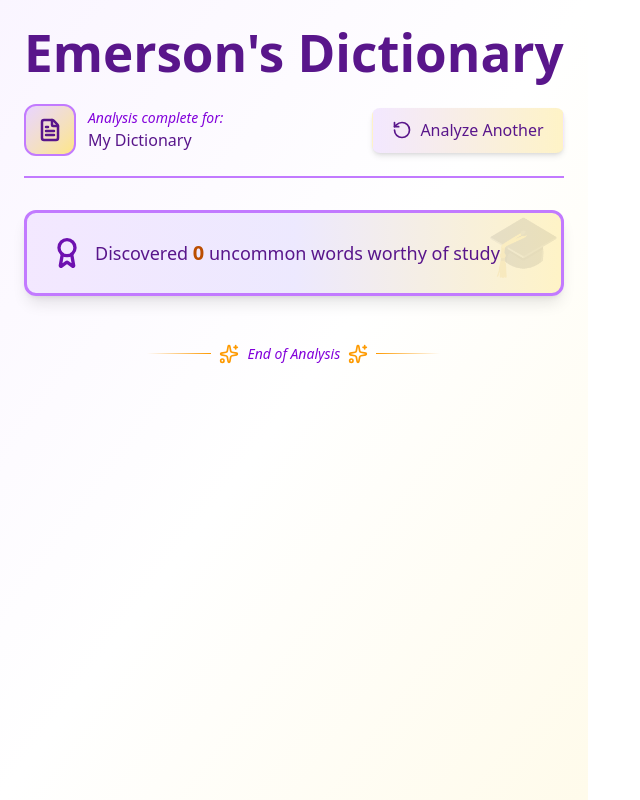
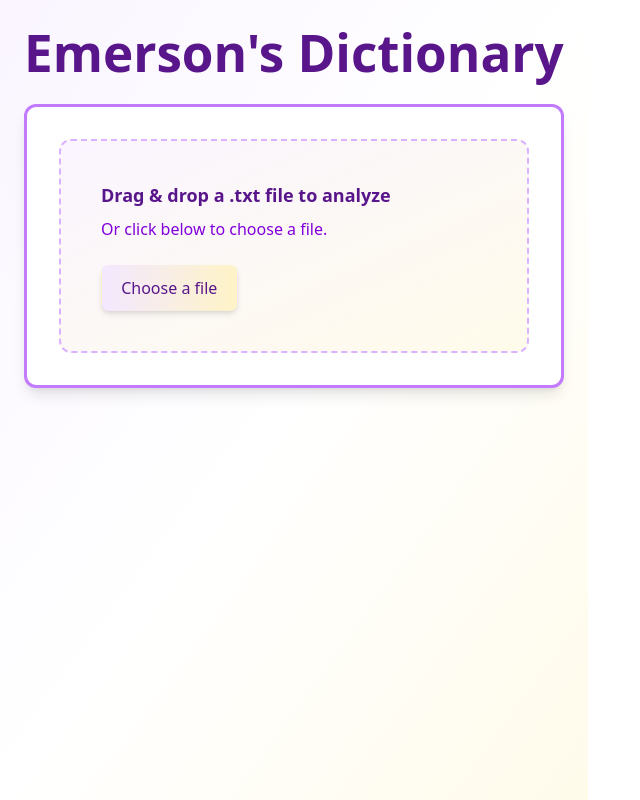
Before and after one commit to emersoncortazar/emerson-dictionary, a React (Vite) app in the folder web/: page / in a window 1280 px wide. Shown: the whole page, without its empty margins (0-640 px from the left). Built offline with nearby package versions, Linux system fonts and the light colour scheme.

Commit message:
Change UI to add drag / drop feature + scan for new words

```diff
--- a/web/src/App.tsx
+++ b/web/src/App.tsx
@@ -1,28 +1,151 @@
-import { useState, useMemo } from "react";
+import { useMemo, useRef, useState } from "react";
 import { ResultsDisplay } from "./components/ResultsDisplay";
 import type { UncommonWord } from "./types";
 
-// Import dictionary data directly from the local file
-// NOTE: If this import fails, run the Python script to generate the file!
+// Your dictionary JSON (word -> { definition, ... })
 import dictionaryData from "./emerson_dictionary.json";
 
+type DictEntry = {
+  definition?: string;
+};
+
+// Small, practical stopword list so we don’t “discover” junk like “between”, “within”, etc.
+const STOPWORDS = new Set([
+  "a","an","and","are","as","at","be","been","but","by","can","could","did","do","does",
+  "for","from","had","has","have","he","her","hers","him","his","how","i","if","in","into",
+  "is","it","its","just","like","may","me","might","more","most","my","no","not","of","on",
+  "one","or","our","out","said","she","should","so","some","than","that","the","their","them",
+  "then","there","these","they","this","to","too","up","us","was","we","were","what","when",
+  "where","which","who","will","with","would","you","your"
+]);
+
+function escapeRegExp(s: string) {
+  return s.replace(/[.*+?^${}()|[\]\\]/g, "\\$&");
+}
+
+function tokenize(text: string): string[] {
+  return text.toLowerCase().match(/[a-z]+(?:'[a-z]+)?/g) ?? [];
+}
+
+function extractExampleSentence(text: string, word: string): string {
+  const lower = text.toLowerCase();
+  const w = word.toLowerCase();
+
+  const idx = lower.search(new RegExp(`\\b${escapeRegExp(w)}\\b`, "i"));
+  if (idx === -1) return "No example found in your text.";
+
+  // Find sentence-ish boundaries around the match
+  let start = idx;
+  while (start > 0) {
+    const ch = text[start - 1];
+    if (ch === "." || ch === "!" || ch === "?" || ch === "\n") break;
+    start--;
+  }
+
+  let end = idx;
+  while (end < text.length) {
+    const ch = text[end];
+    if (ch === "." || ch === "!" || ch === "?" || ch === "\n") {
+      end++;
+      break;
+    }
+    end++;
+  }
+
+  const sentence = text.slice(start, end).trim();
+  return sentence.length > 0 ? sentence : "No example found in your text.";
+}
+
 export default function App() {
-  const [fileName] = useState("My Dictionary");
+  const [mode, setMode] = useState<"upload" | "results">("upload");
+  const [fileName, setFileName] = useState<string>("");
+  const [uploadedText, setUploadedText] = useState<string>("");
 
-  // Convert the dictionary object { word: { ...details } }
-  // into the array format the UI expects [ { word, ...details } ]
-  const results: UncommonWord[] = useMemo(() => {
-    return Object.entries(dictionaryData).map(([word, details]: [string, any]) => ({
-      word: word,
-      definition: details.definition || "No definition available",
-      exampleFromText: details.example || "No example available",
-    }));
+  const fileInputRef = useRef<HTMLInputElement | null>(null);
+
+  // Dictionary lookup (lowercased keys) so we can enrich detected words when possible
+  const dictMap = useMemo(() => {
+    const raw = dictionaryData as Record<string, DictEntry>;
+    const m = new Map<string, string>();
+    for (const [word, entry] of Object.entries(raw)) {
+      m.set(word.toLowerCase(), entry.definition || "No definition available");
+    }
+    return m;
   }, []);
 
-  const onReset = () => {
-    // Placeholder for future reset logic
-    console.log("Reset clicked");
-  };
+  /**
+   * KEY CHANGE:
+   * We now detect "uncommon-ish" words FROM THE UPLOADED TEXT,
+   * rather than intersecting with your existing dictionary.
+   *
+   * Heuristic:
+   * - keep alphabetical tokens
+   * - filter stopwords
+   * - length >= 8 (tweakable)
+   * - rank rarer first (lower count), then longer
+   */
+  const results: UncommonWord[] = useMemo(() => {
+    if (!uploadedText) return [];
+
+    const tokens = tokenize(uploadedText);
+
+    const counts = new Map<string, number>();
+    for (const t of tokens) counts.set(t, (counts.get(t) ?? 0) + 1);
+
+    const candidates = [...counts.entries()]
+      .filter(([w]) => {
+        if (STOPWORDS.has(w)) return false;
+        if (w.length < 8) return false; // tweak to 7/9 if you want
+        return true;
+      })
+      .sort((a, b) => {
+        const [wa, ca] = a;
+        const [wb, cb] = b;
+        // rarer first
+        if (ca !== cb) return ca - cb;
+        // longer first
+        if (wa.length !== wb.length) return wb.length - wa.length;
+        // alphabetical
+        return wa.localeCompare(wb);
+      })
+      .slice(0, 75);
+
+    return candidates.map(([word]) => {
+      const def = dictMap.get(word.toLowerCase()) ?? "Not in your dictionary yet.";
+      return {
+        word,
+        definition: def,
+        exampleFromText: extractExampleSentence(uploadedText, word),
+      };
+    });
+  }, [uploadedText, dictMap]);
+
+  async function handleFile(file: File) {
+    const text = await file.text();
+    setUploadedText(text);
+    setFileName(file.name);
+    setMode("results");
+  }
+
+  function onReset() {
+    setUploadedText("");
+    setFileName("");
+    setMode("upload");
+    if (fileInputRef.current) fileInputRef.current.value = "";
+  }
+
+  function onDrop(e: React.DragEvent<HTMLDivElement>) {
+    e.preventDefault();
+    const file = e.dataTransfer.files?.[0];
+    if (!file) return;
+
+    if (!file.name.toLowerCase().endsWith(".txt")) {
+      alert("Please drop a .txt file.");
+      return;
+    }
+
+    void handleFile(file);
+  }
 
   return (
     <div className="min-h-screen bg-gradient-to-br from-purple-50 via-white to-amber-50 p-6">
@@ -31,7 +154,46 @@ export default function App() {
           Emerson&apos;s Dictionary
         </h1>
 
-        <ResultsDisplay results={results} fileName={fileName} onReset={onReset} />
+        {mode === "upload" ? (
+          <div className="border-3 border-purple-400 rounded-xl bg-white shadow-lg p-8">
+            <div
+              onDragOver={(e) => e.preventDefault()}
+              onDrop={onDrop}
+              className="border-2 border-dashed border-purple-300 rounded-xl p-10 bg-gradient-to-br from-purple-50 to-amber-50"
+            >
+              <p className="text-purple-900 text-lg font-semibold mb-2">
+                Drag &amp; drop a .txt file to analyze
+              </p>
+              <p className="text-purple-700 mb-6">
+                Or click below to choose a file.
+              </p>
+
+              <input
+                ref={fileInputRef}
+                type="file"
+                accept=".txt"
+                className="hidden"
+                onChange={(e) => {
+                  const f = e.target.files?.[0];
+                  if (f) void handleFile(f);
+                }}
+              />
+
+              <button
+                className="px-5 py-3 text-purple-900 bg-gradient-to-r from-purple-100 to-amber-100 hover:from-purple-200 hover:to-amber-200 rounded-xl border-2 border-purple-400 shadow-md hover:shadow-lg transition-all"
+                onClick={() => fileInputRef.current?.click()}
+              >
+                Choose a file
+              </button>
+            </div>
+          </div>
+        ) : (
+          <ResultsDisplay
+            results={results}
+            fileName={fileName || "Uploaded Text"}
+            onReset={onReset}
+          />
+        )}
       </div>
     </div>
   );
--- /dev/null
+++ b/web/src/emerson_dictionary.json
@@ -0,0 +1,92 @@
+{
+  "rutty": {
+    "definition": "full of ruts",
+    "example": "The boys walked down the dark rutty road.",
+    "source_pdf": "C:\\projects\\books\\east_of_eden.pdf"
+  },
+  "pullets": {
+    "definition": "flesh of a medium-sized young chicken suitable for frying",
+    "example": "We don’t have any pullets.",
+    "source_pdf": "C:\\projects\\books\\east_of_eden.pdf"
+  },
+  "bewilderingly": {
+    "definition": "in a bewildering and confusing manner",
+    "example": "She was angry at\nhim, but she was also bewilderingly lonely, Aron hadn’t ever run away from her before.",
+    "source_pdf": "C:\\projects\\books\\east_of_eden.pdf"
+  },
+  "pleadingly": {
+    "definition": "in a beseeching manner",
+    "example": "”\nFaye spoke pleadingly, “Why don’t we go now?",
+    "source_pdf": "C:\\projects\\books\\east_of_eden.pdf"
+  },
+  "rasped": {
+    "definition": "scrape with a rasp",
+    "example": "”\nThe dry earth was ticking under the sun and the crickets rasped.",
+    "source_pdf": "C:\\projects\\books\\east_of_eden.pdf"
+  },
+  "coquetry": {
+    "definition": "playful behavior intended to arouse sexual interest",
+    "example": "The men had their lodges, their clubs, their whorehouses; the women nothing but the\nAltar Guild and the mincing coquetry of the minister until Dessie came along.",
+    "source_pdf": "C:\\projects\\books\\east_of_eden.pdf"
+  },
+  "sharkskin": {
+    "definition": "a smooth crisp fabric",
+    "example": "The Liberty Belles could parade in white caps and uniforms of white\nsharkskin.",
+    "source_pdf": "C:\\projects\\books\\east_of_eden.pdf"
+  },
+  "geniality": {
+    "definition": "a disposition to be friendly and approachable (easy to talk to)",
+    "example": "”\nJoe sensed a mild geniality in her and it made him feel good.",
+    "source_pdf": "C:\\projects\\books\\east_of_eden.pdf"
+  },
+  "insatiably": {
+    "definition": "to an insatiable degree",
+    "example": "He was a vicious male gossip, insatiably curious and vindictive without malice.",
+    "source_pdf": "C:\\projects\\books\\east_of_eden.pdf"
+  },
+  "efface": {
+    "definition": "remove completely from recognition or memory",
+    "example": "They seemed very small, and they tried\nto efface themselves in outside neglect, and the wild over grown front yards tried to hide them\nfrom the street.",
+    "source_pdf": "C:\\projects\\books\\east_of_eden.pdf"
+  },
+  "doggedness": {
+    "definition": "persistent determination",
+    "example": "We lost the flare of excitement and we had not\nyet put on the doggedness of a long war.",
+    "source_pdf": "C:\\projects\\books\\east_of_eden.pdf"
+  },
+  "bumbles": {
+    "definition": "make a mess of, destroy or ruin",
+    "example": "The water bumbles over round stones and washes the polished roots of\nthe trees that hold it in.",
+    "source_pdf": "C:\\projects\\books\\east_of_eden.pdf"
+  },
+  "shingling": {
+    "definition": "(geology) sediment in which flat pebbles are uniformly tilted in the same direction",
+    "example": "He heard horses’ hoofs plodding on the road and far-off pounding on wood where a neighbor was\nshingling a barn.",
+    "source_pdf": "C:\\projects\\books\\east_of_eden.pdf"
+  },
+  "hassocks": {
+    "definition": "thick cushion used as a seat",
+    "example": "The hot cakes rose like little hassocks, and small\nvolcanos formed and erupted on them until they were ready to be turned.",
+    "source_pdf": "C:\\projects\\books\\east_of_eden.pdf"
+  },
+  "parenthetically": {
+    "definition": "in a parenthetical manner",
+    "example": "“She was a case,” and, parenthetically,\n“You know Faye run Kate’s place.",
+    "source_pdf": "C:\\projects\\books\\east_of_eden.pdf"
+  },
+  "disconsolately": {
+    "definition": "in grief-stricken loneliness; without comforting circumstances or prospects",
+    "example": "Martin leaned on the handle of his brush and puffed disconsolately.",
+    "source_pdf": "C:\\projects\\books\\east_of_eden.pdf"
+  },
+  "quirt": {
+    "definition": "whip with a leather thong at the end",
+    "example": "Edwards went to the town, took the\nheavy quirt from his suitcase, and whipped the girls unmercifully; instead of seeing the thing his\nway, the girls begged for more whipping to wipe out their fancied sins.",
+    "source_pdf": "C:\\projects\\books\\east_of_eden.pdf"
+  },
+  "frogged": {
+    "definition": "hunt frogs for food",
+    "example": "He wore narrow cotton trousers, black heelless slippers, and a frogged\nChinese smock.",
+    "source_pdf": "C:\\projects\\books\\east_of_eden.pdf"
+  }
+}
--- /dev/null
+++ b/web/src/vite-env.d.ts
@@ -0,0 +1,4 @@
+/// <reference types="vite/client" />
+
+declare module "*.css";
+declare module "*.json";
```
